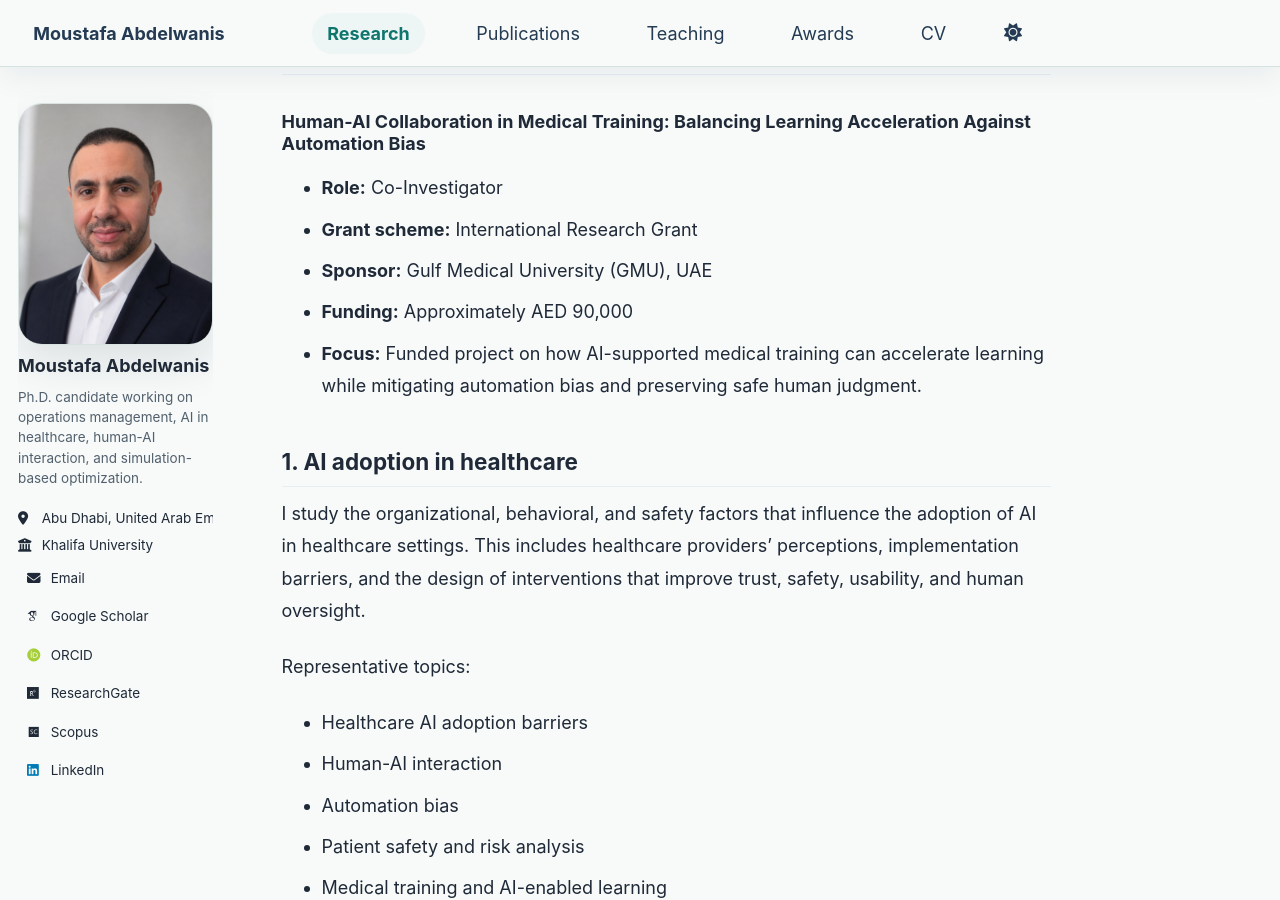
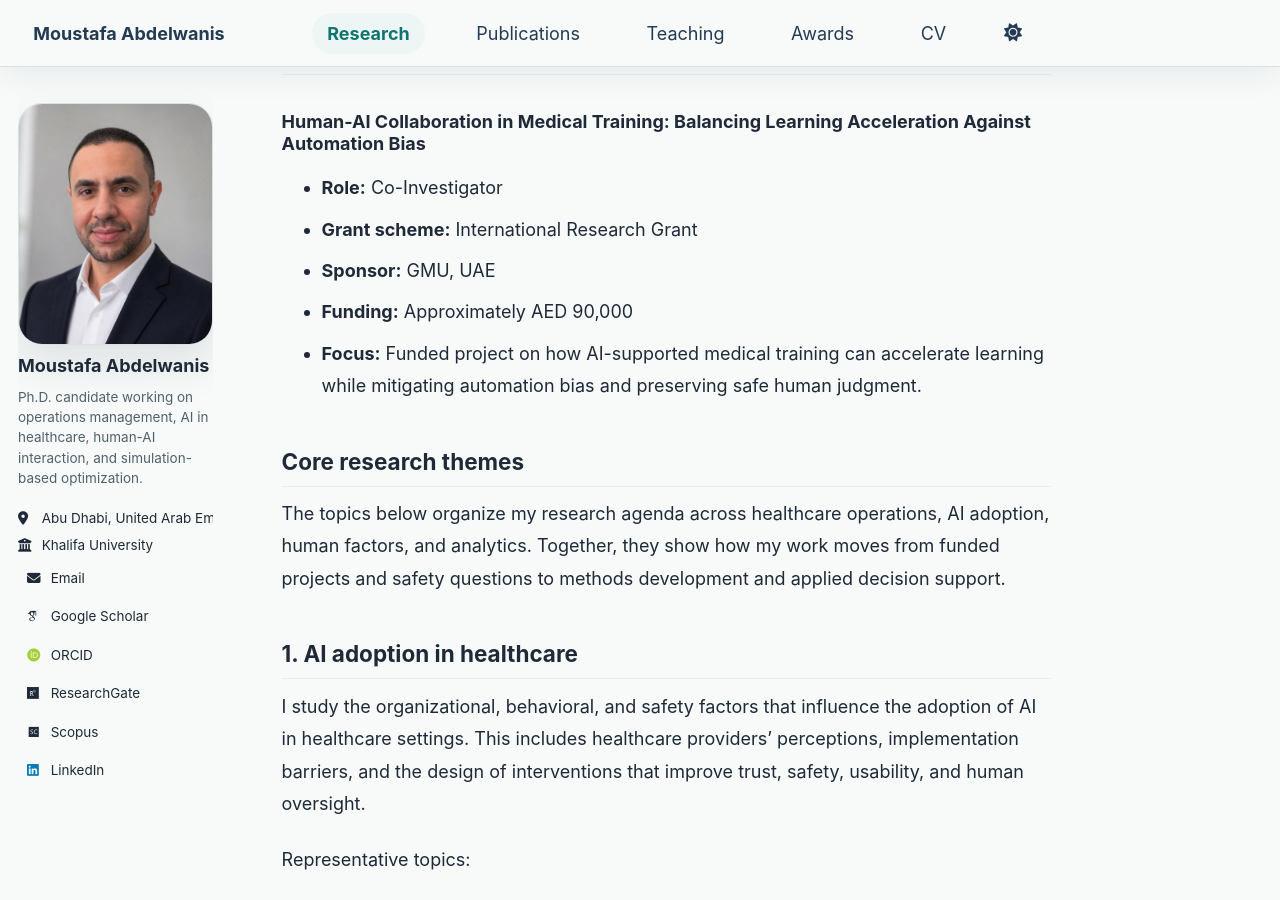
Before and after one commit to abdelwanismoustafa/abdelwanismoustafa.github.io, a Jekyll site: the page built from _pages/research.md, in a window 1280 px wide and 900 px high, scrolled down 284 px. Built offline with Jekyll 4.4.1, drawn with Linux system fonts in a browser that asks for light colours; some web fonts are replaced; a script bundle is joined from its source files by our own code; library files that are not in the unit come from our copies.

Commit message:
Refine sponsor details and add research themes
Updated sponsor name formatting and added core research themes section.

```diff
--- a/_pages/research.md
+++ b/_pages/research.md
@@ -31,10 +31,14 @@ My research integrates operations management, simulation, machine learning, and
 
 - **Role:** Co-Investigator
 - **Grant scheme:** International Research Grant
-- **Sponsor:** Gulf Medical University (GMU), UAE
+- **Sponsor:** GMU, UAE
 - **Funding:** Approximately AED 90,000
 - **Focus:** Funded project on how AI-supported medical training can accelerate learning while mitigating automation bias and preserving safe human judgment.
 {% endif %}
+
+## Core research themes
+
+The topics below organize my research agenda across healthcare operations, AI adoption, human factors, and analytics. Together, they show how my work moves from funded projects and safety questions to methods development and applied decision support.
 
 ## 1. AI adoption in healthcare
 
```
